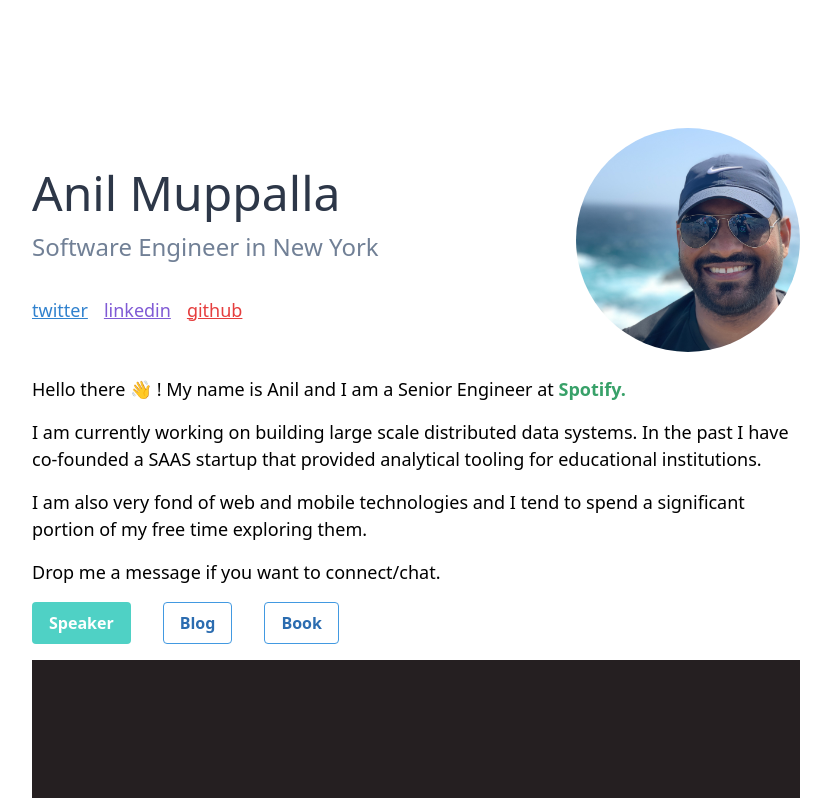
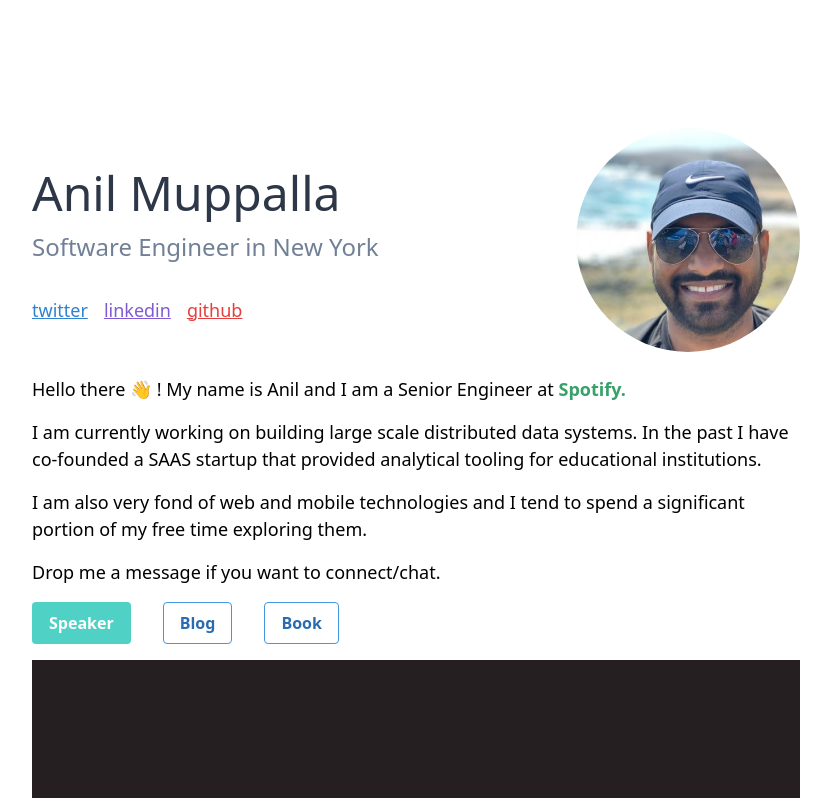
Before and after one commit to anilmuppalla/web, a Next.js app: page / in a window 1280 px wide. Shown: the top 798 px of the page, without its empty margins (224-1055 px from the left). Built offline with nearby package versions, Linux system fonts and the light colour scheme.

Commit message:
update image

```diff
--- a/pages/index.js
+++ b/pages/index.js
@@ -38,7 +38,7 @@
         <div>
           <img
             className="w-56 h-56 rounded-full object-cover object-right-bottom"
-            src="/img/anil.jpg"
+            src="/img/anil_2.jpg"
             alt="anil muppalla"
           />
         </div>
```
Also changed, not shown: public/img/anil_2.jpg (added).
